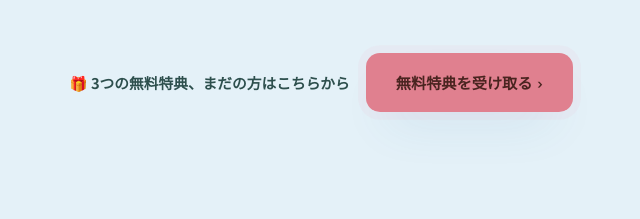
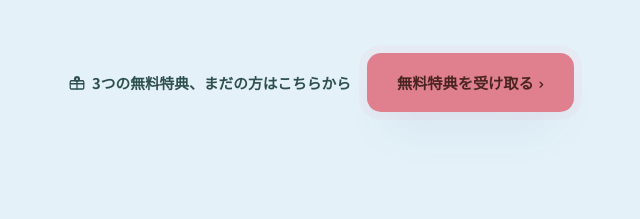
Before and after one commit to snooo310/leapass-lp, a plain HTML site: page index.html in a window 1280 px wide. Shown: the part 11575-11794 px from the top of the page, 319-959 px from the left. Drawn offline with Linux system fonts and the light colour scheme.

Commit message:
Replace the footer gift-reminder emoji with the SVG gift icon
Same swap as the top announcement bar earlier, applied to the
matching reminder near the footer for consistency.

Co-Authored-By: Claude Sonnet 5 <noreply@anthropic.com>

```diff
--- a/index.html
+++ b/index.html
@@ -381,7 +381,7 @@
     margin-top:32px;padding:22px;border-radius:16px;
     background:var(--sky-pale);text-align:center;
   }
-  .foot-gift span{font-size:0.92rem;color:var(--heading);font-weight:700;}
+  .foot-gift span{display:inline-flex;align-items:center;gap:6px;font-size:0.92rem;color:var(--heading);font-weight:700;}
   .copyright{margin-top:28px;font-size:0.78rem;color:#7fa39c;}
 
   /* ============ Motion & interaction polish ============ */
@@ -859,7 +859,7 @@
       </div>
     </div>
     <div class="foot-gift">
-      <span>🎁 3つの無料特典、まだの方はこちらから</span>
+      <span><svg class="announce-icon" viewBox="0 0 24 24" fill="none" stroke="currentColor" stroke-width="1.7" stroke-linecap="round" stroke-linejoin="round"><rect x="3" y="9" width="18" height="11" rx="1.5"/><path d="M3 13h18"/><path d="M12 9v11"/><path d="M12 9c-1.8 0-3.2-1-3.2-2.6C8.8 5 10 4 11.2 4c1.6 0 2.8 1.6 2.8 3v2z"/><path d="M12 9c1.8 0 3.2-1 3.2-2.6C15.2 5 14 4 12.8 4c-1.6 0-2.8 1.6-2.8 3v2z"/></svg> 3つの無料特典、まだの方はこちらから</span>
       <a class="btn btn-gold" href="https://line.me/R/ti/p/%40897ekleq" target="_blank" rel="noopener">無料特典を受け取る ›</a>
     </div>
     <p class="copyright">© LeaPASS. All Rights Reserved.</p>
```
